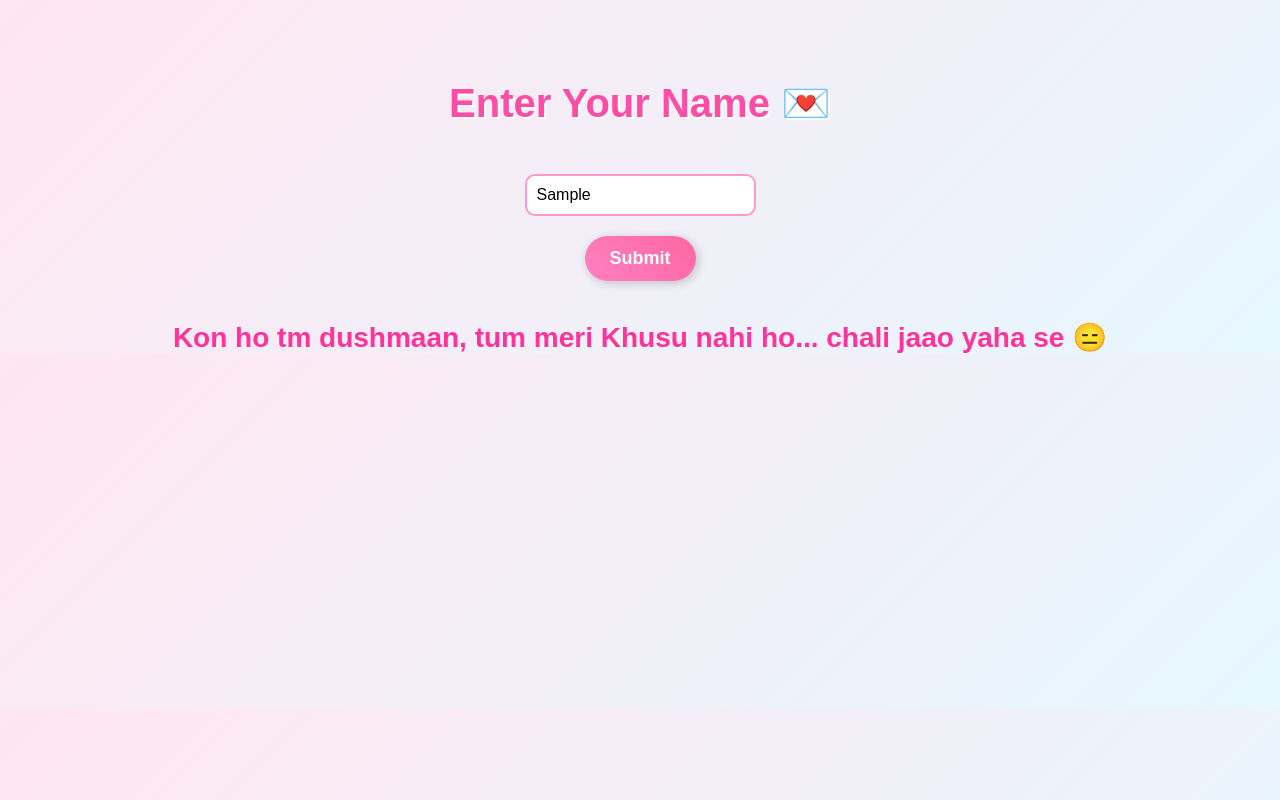
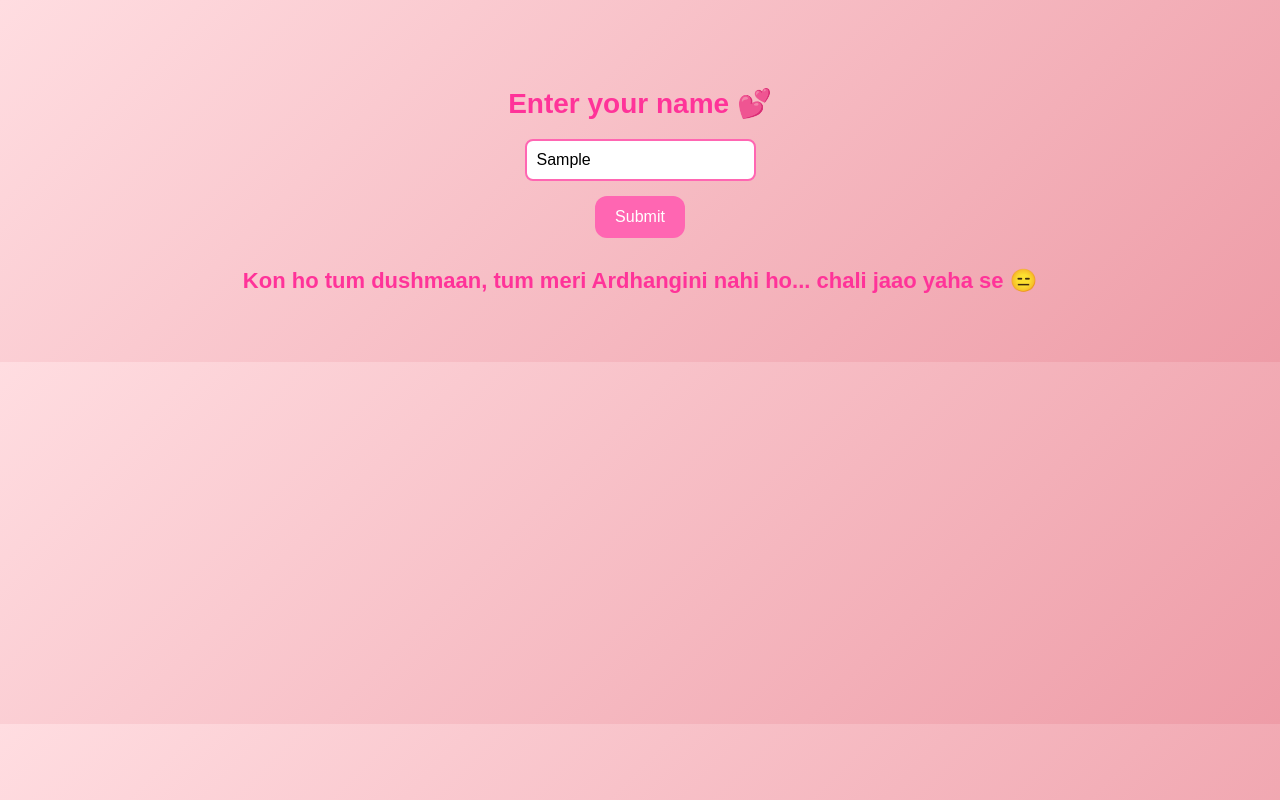
Before and after one commit to santoshupadhyay2003/3rd-month-of-love, a plain HTML site: page index.html in a window 1280 px wide. Both pictures are taken after typing "Sample" into the empty fields and a click on the button "Submit". Drawn offline with Linux system fonts and the light colour scheme.

Commit message:
Update index.html

```diff
--- a/index.html
+++ b/index.html
@@ -3,118 +3,103 @@
 <head>
   <meta charset="UTF-8">
   <meta name="viewport" content="width=device-width, initial-scale=1.0">
-  <title>3rd Month of Love</title>
+  <title>For My Queen Khusu 💖</title>
   <style>
     body {
       font-family: 'Poppins', sans-serif;
+      background: linear-gradient(135deg, #ffdde1, #ee9ca7);
       text-align: center;
-      background: linear-gradient(135deg, #ffe6f0, #e6f7ff);
-      color: #333;
-      margin: 0;
-      padding: 0;
+      padding: 60px;
     }
 
-    h1 {
-      margin-top: 80px;
-      font-size: 40px;
-      color: #ff4da6;
-      text-shadow: 2px 2px #fff;
-    }
+    h1 { font-size: 28px; color: #ff3399; }
 
     input {
       padding: 10px;
-      border: 2px solid #ff99cc;
-      border-radius: 10px;
       font-size: 16px;
-      margin-top: 20px;
+      border-radius: 8px;
+      border: 2px solid #ff66b2;
+      outline: none;
     }
 
     button {
-      margin-top: 20px;
-      padding: 12px 25px;
-      font-size: 18px;
-      font-weight: bold;
+      margin-top: 15px;
+      padding: 12px 20px;
+      font-size: 16px;
+      background: #ff66b2;
       border: none;
-      border-radius: 25px;
-      background: linear-gradient(45deg, #ff80bf, #ff66a3);
       color: white;
+      border-radius: 12px;
       cursor: pointer;
-      box-shadow: 2px 2px 10px rgba(0,0,0,0.2);
-      transition: transform 0.2s ease, box-shadow 0.2s ease;
+      transition: 0.3s;
     }
 
-    button:hover {
-      transform: scale(1.1);
-      box-shadow: 3px 3px 15px rgba(0,0,0,0.3);
+    button:hover { background: #ff1a8c; }
+
+    #message {
+      margin-top: 30px;
+      font-size: 22px;
+      font-weight: bold;
+      color: #ff3399;
     }
 
-    #message {
+    .success {
       margin-top: 40px;
       font-size: 28px;
+      color: #ff3399;
       font-weight: bold;
-      color: #ff3399;
       display: flex;
+      justify-content: center;
       align-items: center;
-      justify-content: center;
-      gap: 20px;
+      gap: 15px;
     }
 
-    /* Moving text animation */
+    .gif-img {
+      width: 120px;
+    }
+
     .moving-text {
-      display: inline-block;
       white-space: nowrap;
       overflow: hidden;
-      animation: marquee 12s linear infinite;
+      display: inline-block;
+      animation: marquee 10s linear infinite;
     }
 
     @keyframes marquee {
-      0%   { transform: translateX(100%); }
+      0% { transform: translateX(100%); }
       100% { transform: translateX(-100%); }
-    }
-
-    .character {
-      width: 100px;
-    }
-
-    /* Hidden iframe for music */
-    #bg-music {
-      display: none;
     }
   </style>
 </head>
 <body>
-  <h1>Enter Your Name 💌</h1>
+  <h1>Enter your name 💕</h1>
   <input type="text" id="nameInput" placeholder="Type here...">
   <br>
   <button onclick="checkName()">Submit</button>
+
   <div id="message"></div>
 
-  <!-- Hidden music player -->
-  <iframe id="bg-music" width="0" height="0"
-    src=""
-    frameborder="0" allow="autoplay"></iframe>
+  <!-- Background Music -->
+  <audio autoplay loop>
+    <source src="perfect.mp3" type="audio/mpeg">
+  </audio>
 
   <script>
     function checkName() {
       const name = document.getElementById("nameInput").value.trim().toLowerCase();
-      const messageDiv = document.getElementById("message");
-      const music = document.getElementById("bg-music");
+      const msg = document.getElementById("message");
 
       if (name === "khusu") {
-        messageDiv.innerHTML = `
-          <img src="https://media.tenor.com/4YQ0z7DhcKQAAAAi/shinchan-dance.gif" class="character">
-          <span class="moving-text">✨ Swagat hai aapka... Queen Khusu 🙇 ✨</span>
-          <img src="https://media.tenor.com/2roX3uxz_68AAAAM/nobita-nobi-dance.gif" class="character">
+        msg.innerHTML = `
+          <div class="success">
+            <img src="https://media.tenor.com/2roX3uxz_68AAAAM/nobita-nobi-dance.gif" class="gif-img">
+            <span class="moving-text">✨ Swagat hai aapka... Queen Khusu 🙇 ✨</span>
+            <img src="https://media.tenor.com/4YQ0z7DhcKQAAAAi/shinchan-dance.gif" class="gif-img">
+          </div>
+          <br><a href="second.html"><button>Chalo Aage ➡</button></a>
         `;
-
-        // Add Perfect song (YouTube embed with autoplay)
-        music.src = "https://www.youtube.com/embed/2Vv-BfVoq4g?autoplay=1";
-
-        setTimeout(() => {
-          window.location.href = "second.html";
-        }, 8000);
       } else {
-        messageDiv.innerHTML = "Kon ho tm dushmaan, tum meri Khusu nahi ho... chali jaao yaha se 😑";
+        msg.innerHTML = "Kon ho tum dushmaan, tum meri Ardhangini nahi ho... chali jaao yaha se 😑";
       }
     }
   </script>
```
